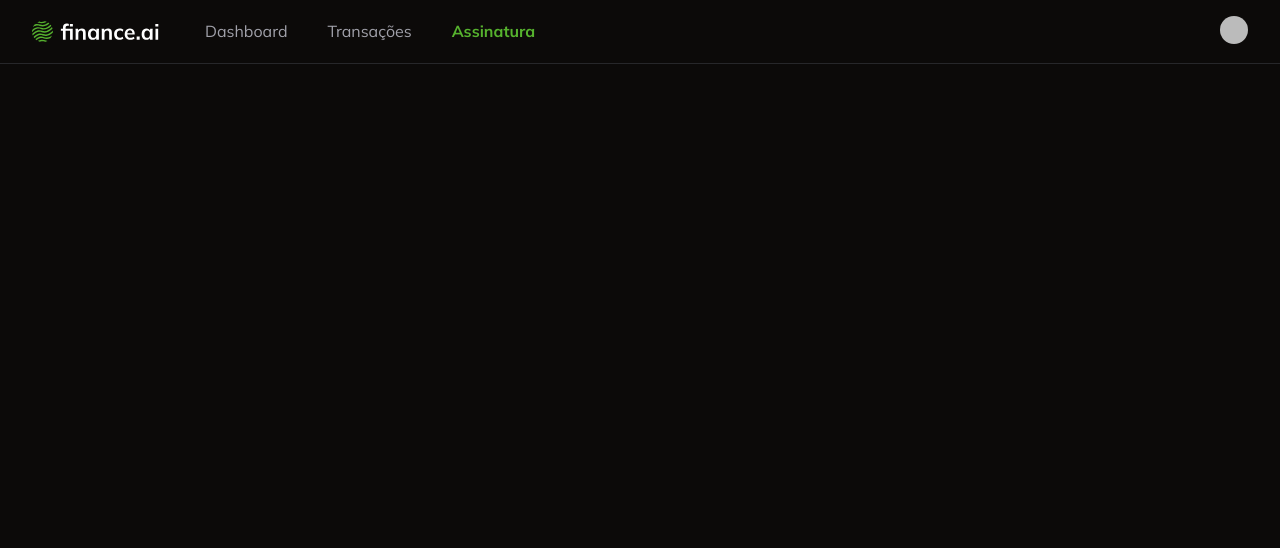
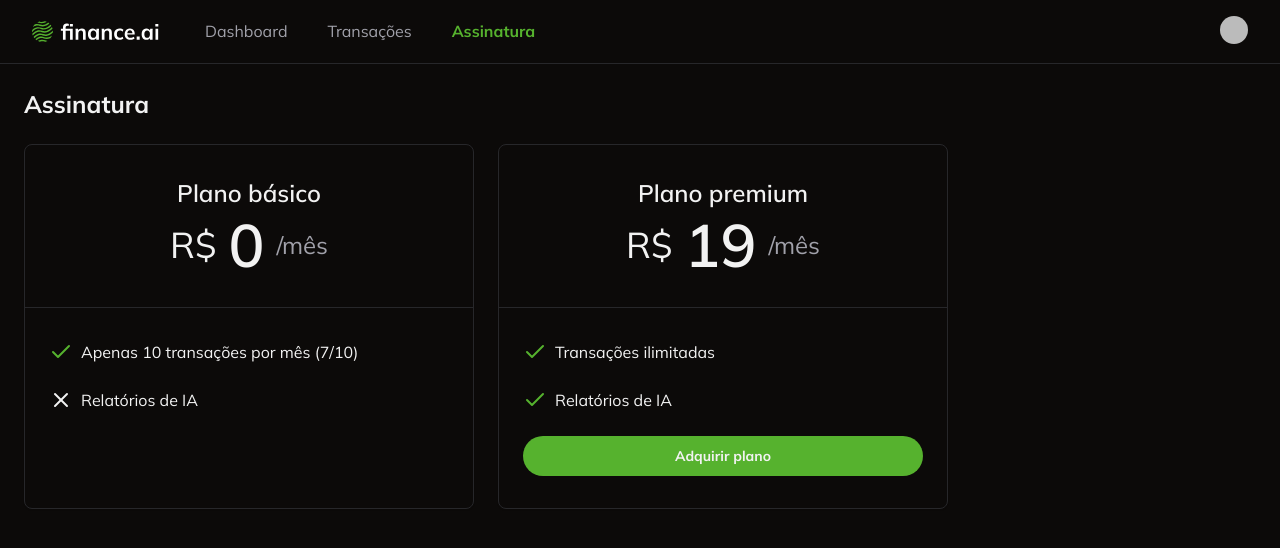
Before and after one commit to iuryyxd/finance-ai, a Next.js app: page /subscription in a window 1280 px wide. Shown: the top 548 px of the page. Built offline with nearby package versions, Linux system fonts and the light colour scheme; no server answers; sample sign-in values are in the browser's storage; some icons are missing.

Commit message:
feat: ensure user is redirected to stripe checkout when acquiring plan

```diff
--- a/package.json
+++ b/package.json
@@ -21,6 +21,7 @@
     "@radix-ui/react-scroll-area": "^1.2.1",
     "@radix-ui/react-select": "^2.1.2",
     "@radix-ui/react-slot": "^1.1.0",
+    "@stripe/stripe-js": "4.9.0",
     "@tanstack/react-table": "^8.20.5",
     "class-variance-authority": "^0.7.0",
     "clsx": "^2.1.1",
@@ -34,6 +35,7 @@
     "react-hook-form": "^7.53.2",
     "react-number-format": "^5.4.2",
     "recharts": "^2.13.3",
+    "stripe": "17.3.1",
     "tailwind-merge": "^2.5.4",
     "tailwindcss-animate": "^1.0.7",
     "zod": "^3.23.8"
--- /dev/null
+++ b/src/app/subscription/_actions/create-checkout/index.ts
@@ -0,0 +1,36 @@
+"use server";
+
+import { auth } from "@clerk/nextjs/server";
+import Stripe from "stripe";
+
+export const createStripeCheckout = async () => {
+  const { userId } = await auth();
+  if (!userId) throw new Error("Unauthorized");
+
+  if (!process.env.STRIPE_SECRET_KEY)
+    throw new Error("Stripe secret key is required");
+
+  const stripe = new Stripe(process.env.STRIPE_SECRET_KEY, {
+    apiVersion: "2024-10-28.acacia",
+  });
+
+  const session = await stripe.checkout.sessions.create({
+    payment_method_types: ["card"],
+    mode: "subscription",
+    success_url: "http://localhost:3000",
+    cancel_url: "http://localhost:3000",
+    subscription_data: {
+      metadata: {
+        clerk_user_id: userId,
+      },
+    },
+    line_items: [
+      {
+        price: process.env.STRIPE_PREMIUM_PLAN_PRICE_ID,
+        quantity: 1,
+      },
+    ],
+  });
+
+  return { sessionId: session.id };
+};
--- /dev/null
+++ b/src/app/subscription/_components/acquire-plan-button.tsx
@@ -0,0 +1,33 @@
+"use client";
+
+import { Button } from "@/components/ui/button";
+import { createStripeCheckout } from "../_actions/create-checkout";
+import { loadStripe } from "@stripe/stripe-js";
+
+const AcquirePlanButton = () => {
+  const handleAdquirePlanClick = async () => {
+    const { sessionId } = await createStripeCheckout();
+
+    if (!process.env.NEXT_PUBLIC_STRIPE_PUBLISHABLE_KEY)
+      throw new Error(" Stripe publishable key not found");
+
+    const stripe = await loadStripe(
+      process.env.NEXT_PUBLIC_STRIPE_PUBLISHABLE_KEY,
+    );
+
+    if (!stripe) throw new Error("Stripe not found");
+
+    await stripe.redirectToCheckout({ sessionId });
+  };
+
+  return (
+    <Button
+      onClick={handleAdquirePlanClick}
+      className="w-full rounded-full font-bold"
+    >
+      Adquirir plano
+    </Button>
+  );
+};
+
+export default AcquirePlanButton;
--- a/src/app/subscription/page.tsx
+++ b/src/app/subscription/page.tsx
@@ -1,13 +1,72 @@
 import Navbar from "@/components/navbar";
+import { Card, CardContent, CardHeader } from "@/components/ui/card";
 import { auth } from "@clerk/nextjs/server";
+import { CheckIcon, XIcon } from "lucide-react";
 import { redirect } from "next/navigation";
+import AcquirePlanButton from "./_components/acquire-plan-button";
 
 const SubscriptionPage = async () => {
   const { userId } = await auth();
 
   if (!userId) redirect("/login");
 
-  return <Navbar />;
+  return (
+    <>
+      <Navbar />
+      <div className="space-y-6 p-6">
+        <h1 className="text-2xl font-bold">Assinatura</h1>
+
+        <div className="flex gap-6">
+          <Card className="w-[450px]">
+            <CardHeader className="border-b border-solid py-8">
+              <h2 className="text-center text-2xl font-semibold">
+                Plano básico
+              </h2>
+              <div className="flex items-center justify-center gap-3">
+                <span className="text-4xl">R$</span>
+                <span className="text-6xl font-semibold">0</span>
+                <span className="text-2xl text-muted-foreground">/mês</span>
+              </div>
+            </CardHeader>
+            <CardContent className="space-y-6 py-8">
+              <div className="flex items-center gap-2">
+                <CheckIcon className="text-primary" />
+                <p>Apenas 10 transações por mês (7/10)</p>
+              </div>
+              <div className="flex items-center gap-2">
+                <XIcon />
+                <p>Relatórios de IA</p>
+              </div>
+            </CardContent>
+          </Card>
+
+          <Card className="w-[450px]">
+            <CardHeader className="border-b border-solid py-8">
+              <h2 className="text-center text-2xl font-semibold">
+                Plano premium
+              </h2>
+              <div className="flex items-center justify-center gap-3">
+                <span className="text-4xl">R$</span>
+                <span className="text-6xl font-semibold">19</span>
+                <span className="text-2xl text-muted-foreground">/mês</span>
+              </div>
+            </CardHeader>
+            <CardContent className="space-y-6 py-8">
+              <div className="flex items-center gap-2">
+                <CheckIcon className="text-primary" />
+                <p>Transações ilimitadas</p>
+              </div>
+              <div className="flex items-center gap-2">
+                <CheckIcon className="text-primary" />
+                <p>Relatórios de IA</p>
+              </div>
+              <AcquirePlanButton />
+            </CardContent>
+          </Card>
+        </div>
+      </div>
+    </>
+  );
 };
 
 export default SubscriptionPage;
```
Also changed, not shown: 1 other file (tests, documents, lock files or other folders).
